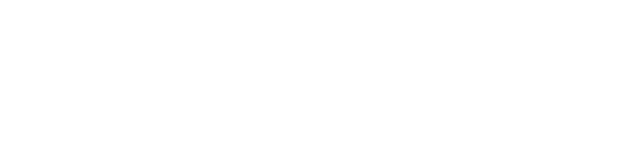
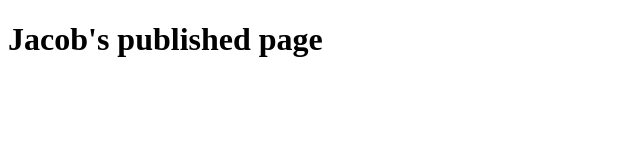
Before and after one commit to JacobBraxley/JacobBraxley.github.io, a plain HTML site: page index.html in a window 1280 px wide. Shown: the whole page, without its empty margins (0-640 px from the left). Drawn offline with Linux system fonts and the light colour scheme.

Commit message:
Some minor content

```diff
--- a/index.html
+++ b/index.html
@@ -7,6 +7,13 @@
     <title>Testing</title>
 </head>
 <body>
-
+    <h1>Jacob's published page</h1>
+    <!--
+        ### Bonuses
+        * Spruce up your personal website page: add extra tags and flesh your page out some more - give it some pop
+        * Push updates to your personal website multiple times. You'll see it update on the live URL!
+        * Add a few new pages to your website
+        * Add CSS to your deployed webpage, including a CSS Reset
+        </div> -->
 </body>
 </html>
```
